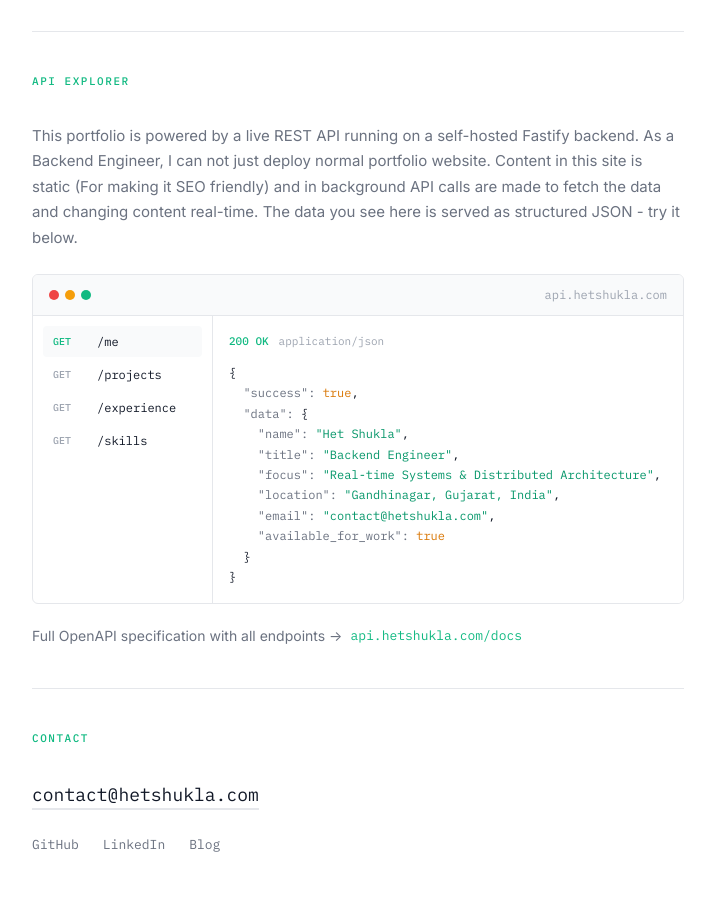
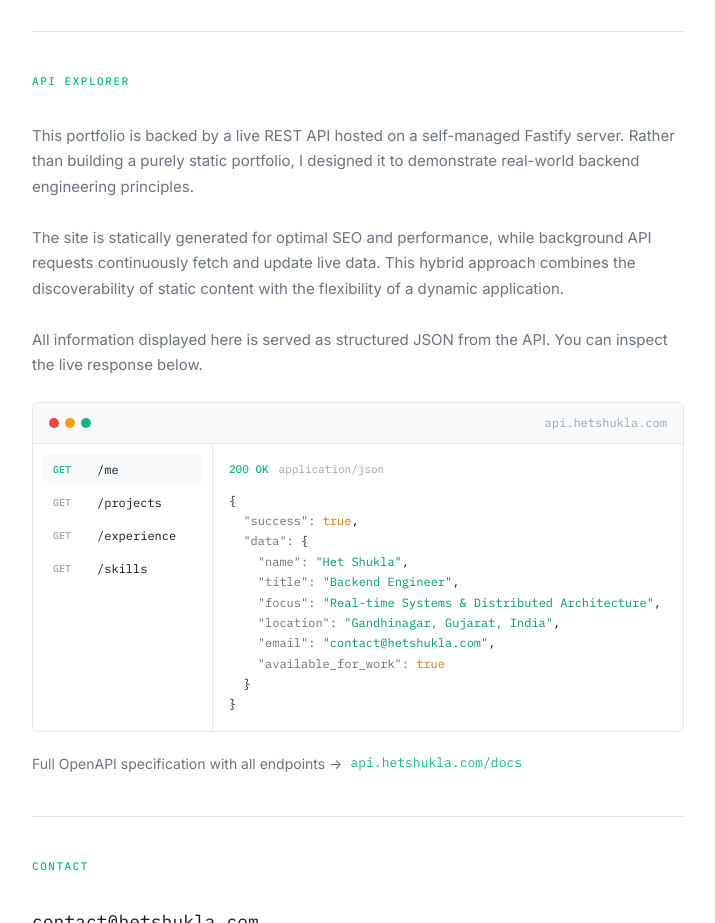
Before and after one commit to HET-SHUKLA/portfolio, a plain HTML site: page index.html in a window 1280 px wide. Shown: the part 2180-3103 px from the top of the page, without its empty margins (282-997 px from the left). Drawn offline with Linux system fonts and the light colour scheme; no server answers.

Commit message:
update: change content for API description

```diff
--- a/index.html
+++ b/index.html
@@ -51,7 +51,8 @@
                 <li><a href="#experience">Experience</a></li>
                 <li><a href="#projects">Projects</a></li>
                 <li><a href="#api">API</a></li>
-                <li><a href="https://api.hetshukla.com/docs" target="_blank" rel="noopener noreferrer">API Docs &#8599;</a></li>
+                <li><a href="https://api.hetshukla.com/docs" target="_blank" rel="noopener noreferrer">API Docs
+                        &#8599;</a></li>
             </ul>
             <button class="nav-toggle" aria-label="Toggle navigation menu" aria-expanded="false" onclick="toggleNav()">
                 <span class="toggle-bar"></span>
@@ -141,7 +142,9 @@
                         <p class="exp-role">Freelance Software Developer</p>
                         <p class="exp-company">Freelancer</p>
                         <ul class="exp-bullets">
-                            <li>Independently designed and developed a native Android inventory management application for a retail client, implementing OTP-based verification workflows and complex data filtering using aggregation queries.</li>
+                            <li>Independently designed and developed a native Android inventory management application
+                                for a retail client, implementing OTP-based verification workflows and complex data
+                                filtering using aggregation queries.</li>
                         </ul>
                     </div>
                 </div>
@@ -221,8 +224,16 @@
         <section id="api">
             <p class="section-label">API Explorer</p>
             <p class="api-intro">
-                This portfolio is powered by a live REST API running on a self-hosted Fastify backend. As a Backend Engineer, I can not just deploy normal portfolio website. Content in this site is static (For making it SEO friendly) and in background API calls are made to fetch the data and changing content real-time.
-                The data you see here is served as structured JSON - try it below.
+                This portfolio is backed by a live REST API hosted on a self-managed Fastify server. Rather than
+                building a purely static portfolio, I designed it to demonstrate real-world backend engineering
+                principles.
+                <br><br>
+                The site is statically generated for optimal SEO and performance, while background API requests
+                continuously fetch and update live data. This hybrid approach combines the discoverability of static
+                content with the flexibility of a dynamic application.
+                <br><br>
+                All information displayed here is served as structured JSON from the API. You can inspect the live response below.
+
             </p>
 
             <div class="api-panel" role="region" aria-label="API Explorer">
```
